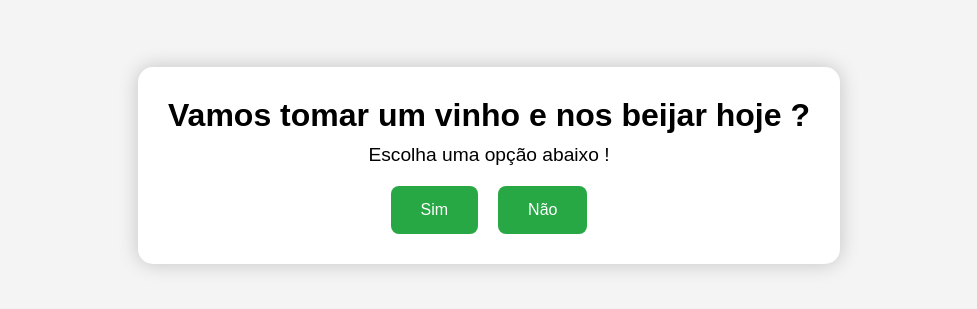
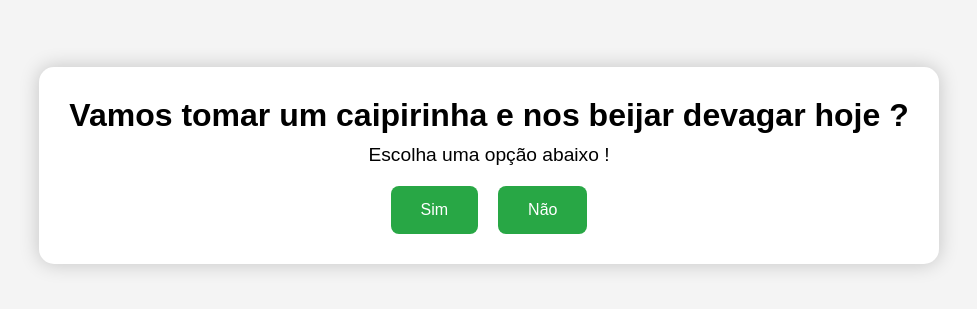
Before and after one commit to Jeffersongre/Resposta_Aguardo, a plain HTML site: page index.html in a window 1280 px wide. Shown: the part 235-544 px from the top of the page, without its empty margins (151-1128 px from the left). Drawn offline with Linux system fonts and the light colour scheme.

Commit message:
mudança

```diff
--- a/index.html
+++ b/index.html
@@ -12,7 +12,7 @@
 <body>
     <div class="container">
         <div class="message">
-            <h1><b>Vamos tomar um <span>vinho</span> e nos beijar  hoje ?</b></h1>
+            <h1><b>Vamos tomar um <span>caipirinha</span> e nos beijar devagar hoje ?</b></h1>
             <p>Escolha uma opção abaixo !</p>
         </div>
         <div class="buttons">
```
